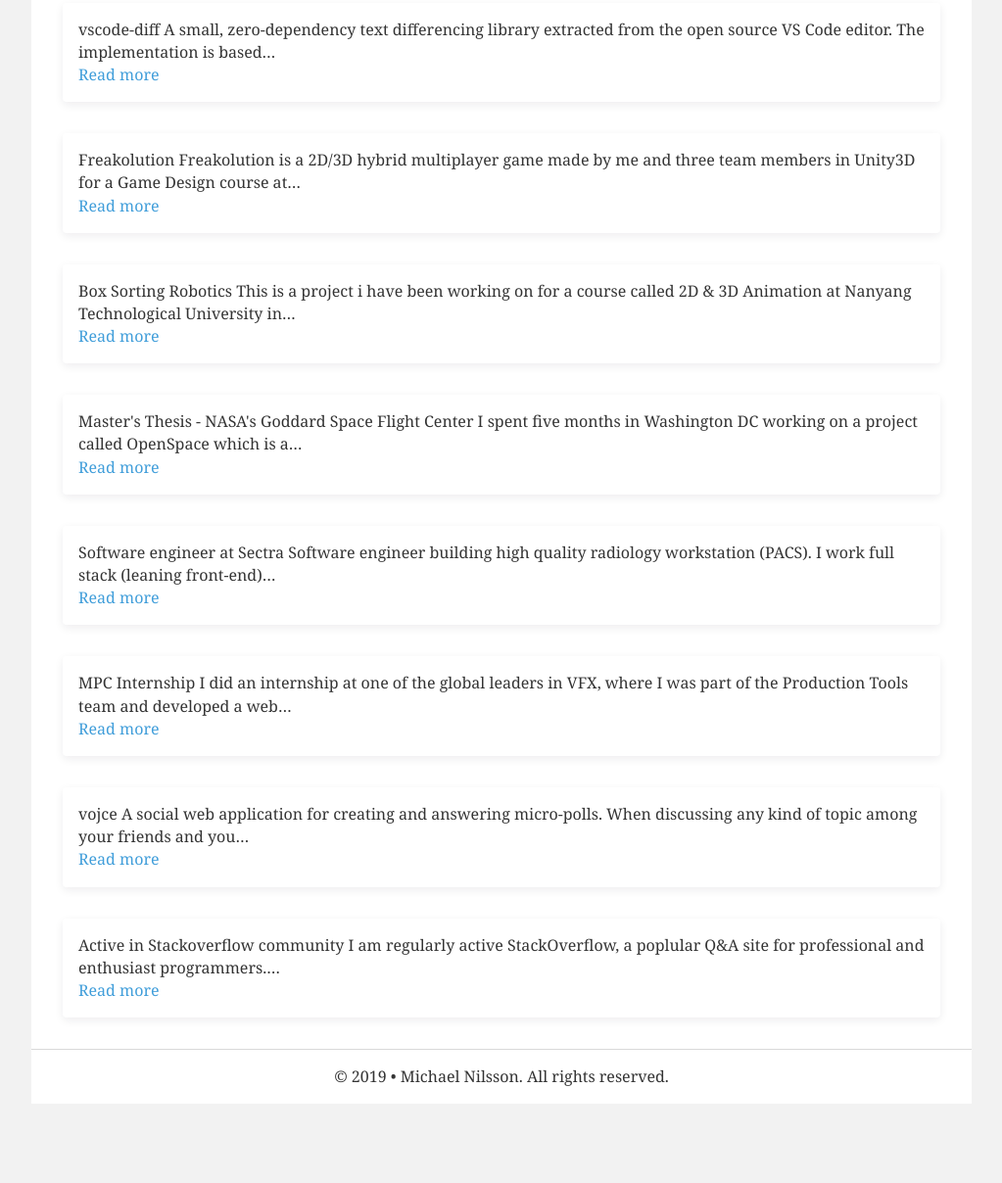
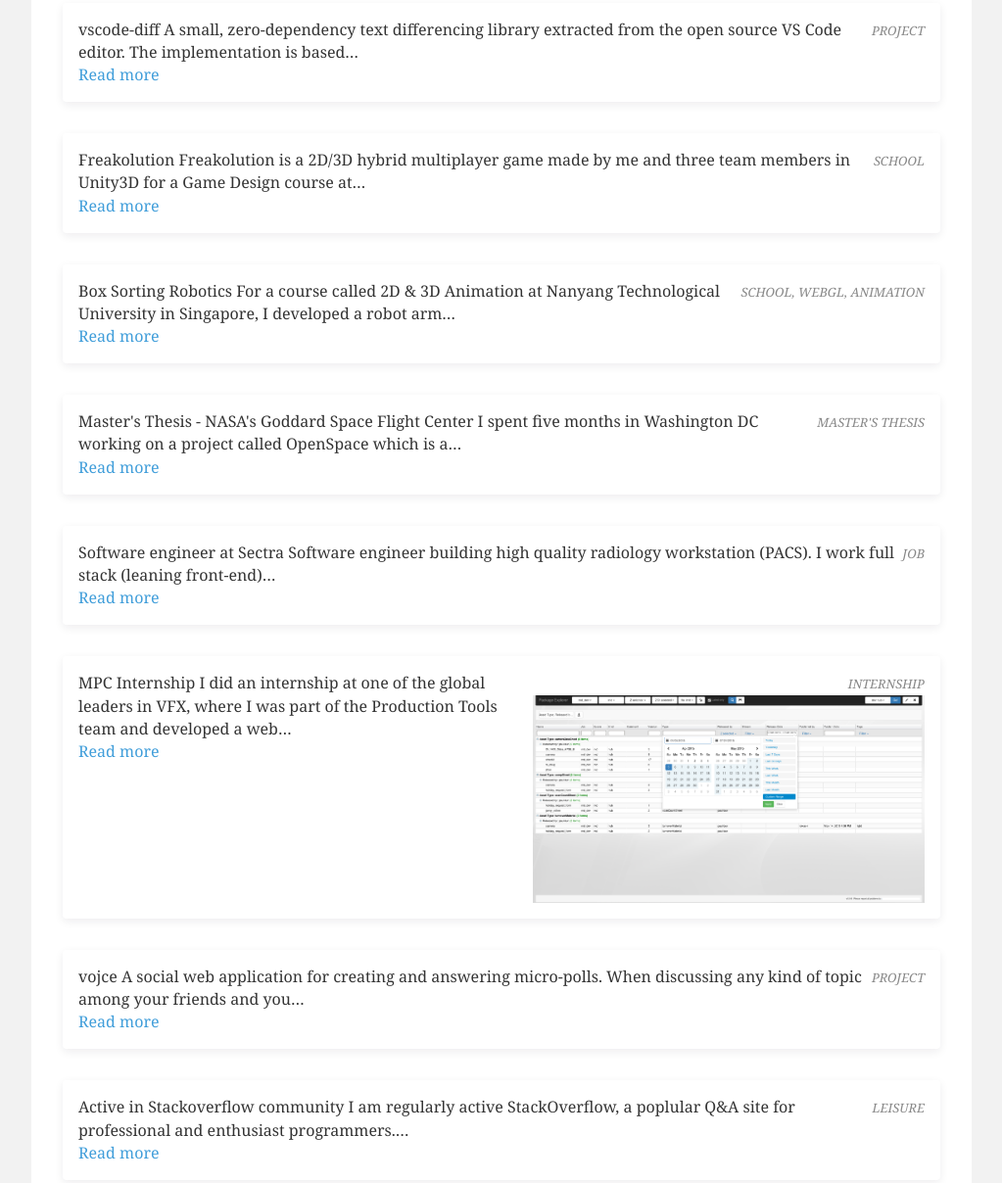
Before and after one commit to micnil/micnil.github.io, a Gatsby site: page /work in a window 1280 px wide. Shown: the part 228-1436 px from the top of the page at 98% size, without its empty margins (128-1151 px from the left). Before the commit the page ends 1355 px from the top, so only its background shows below. Built offline with nearby package versions, Linux system fonts and the light colour scheme; Gatsby itself is replaced by a stand-in of ours; some packages are replaced by stand-ins of ours; what typography-theme-moraga would draw is missing.

Commit message:
WIP: Add thumbnails and tags to work posts

```diff
--- a/content/work/inverse-kinematics.md
+++ b/content/work/inverse-kinematics.md
@@ -1,12 +1,12 @@
 ---
 key: "work"
 title: "Box Sorting Robotics"
-tags: ["school"]
+tags: ["school", "webgl", "animation"]
 start: 2016
 ---
 **Box Sorting Robotics**
 
-This is a project i have been working on for a course called 2D & 3D Animation at Nanyang Technological University in Singapore. It is a robot arm simulation that tries to sort boxes based on color while the user disrupts with the mouse pointer.
+For a course called 2D & 3D Animation at Nanyang Technological University in Singapore, I developed a robot arm simulation that tries to sort boxes based on color while the user disrupts with the mouse pointer.
 <!-- end -->
 The robot arm movement is simulated using inverse kinematics. Each delta movement is found with an pseudo inverse jacobian algorithm with damping. The arm has been made stiff and the target position for each segment is manipulated to avoid "uncomfortable" positions. The algorithm was first tested in a pure javascript 2D version which can be found here, and was later ported to this improved 3D version using webGL through the Three.js framework. Apart from that, Cannon.js is used for the box physics and Sylvester.js is used for matrix operations.
 
--- a/content/work/mpc.md
+++ b/content/work/mpc.md
@@ -3,10 +3,11 @@ key: "work"
 title: "MPC Internship"
 tags: ["internship"]
 start: 2015
+thumbnail: "../../src/images/packageExplorer2.png"
 ---
 **MPC Internship**
 
-I did an internship at one of the global leaders in VFX, where I was part of the Production Tools team and developed a web application that can browse and filter the assets that artists create.
+I did an internship at one of the global leaders in VFX, where I was part of the Production Tools team and developed a web application that can browse and filter the assets that artists create. <div style="float:right">![Package Explorer](../../src/images/packageExplorer2.png)</div>
 <!-- end -->
 The team I was part of develops and maintains web based applications with the purpose to deal with production planning and management. This includes applications that handles scheduling, feedback/reviews, viewing of assets and shot samples (“*dailies*”), planning rendering times and priority, managing staff timesheets, administering user permissions to the intranet and more. During my time at MPC I was introduced to most aspects of the visual effects pipeline, and the technology behind it. However, my main project was to rebuild a web application called the Package Explorer from scratch, which had been non-functional for around a year due to changes in the architecture. The rebuild would allow stakeholder to give input for new requirements aswell.
 
--- a/src/pages/work.js
+++ b/src/pages/work.js
@@ -1,4 +1,5 @@
 import React, { useReducer } from 'react';
+import Img from 'gatsby-image';
 import styled from 'styled-components';
 import Layout from '../components/Layout';
 import SEO from '../components/Seo';
@@ -33,6 +34,13 @@ const ToggleReadMore = styled.span`
   }
 `;
 
+const Tag = styled.span`
+  color: #888;
+  text-transform: uppercase;
+  font-style: italic;
+  font-size: 0.8em;
+`;
+
 function reducer(state, action) {
   switch (action.type) {
     case 'readMore':
@@ -44,12 +52,44 @@ function reducer(state, action) {
   }
 }
 
+const TagList = ({ children }) => (
+  <div style={{  }}>
+    {children.map((tag, i) => (
+      <Tag key={tag}>
+        {tag}
+        {i < children.length - 1 && ',  '}
+      </Tag>
+    ))}
+  </div>
+);
+
+function Excerpt({ content, thumbnail, tags, onClickReadMore }) {
+  return (
+    <>
+      <div style={{ display: 'flex' }}>
+        <div style={{ display: 'flex', flexDirection: 'column' }}>
+          <HTMLContent content={content} />
+          <ToggleReadMore onClick={onClickReadMore}>Read more</ToggleReadMore>
+        </div>
+        <div style={{ display: 'flex', flexDirection: 'column', flex: '1 0 auto', alignItems:"flex-end" }}>
+          <TagList>{tags}</TagList>
+          {thumbnail && (
+            <Img
+              style={{  }}
+              fixed={thumbnail.childImageSharp.fixed}
+            />
+          )}
+        </div>
+      </div>
+    </>
+  );
+}
+
 const WorkPage = ({ data }) => {
   const [state, dispatch] = useReducer(reducer, {});
 
   const posts = data.allMarkdownRemark.edges.map(edge => {
     const { node } = edge;
-
     return (
       <Post key={node.fileAbsolutePath}>
         {state[node.fileAbsolutePath] ? (
@@ -64,16 +104,14 @@ const WorkPage = ({ data }) => {
             </ToggleReadMore>
           </>
         ) : (
-          <>
-            <HTMLContent content={node.excerpt} />
-            <ToggleReadMore
-              onClick={() =>
-                dispatch({ type: 'readMore', payload: node.fileAbsolutePath })
-              }
-            >
-              Read more
-            </ToggleReadMore>
-          </>
+          <Excerpt
+            content={node.excerpt}
+            thumbnail={node.frontmatter.thumbnail}
+            tags={node.frontmatter.tags}
+            onClickReadMore={() =>
+              dispatch({ type: 'readMore', payload: node.fileAbsolutePath })
+            }
+          />
         )}
       </Post>
     );
@@ -99,6 +137,13 @@ export const query = graphql`
             title
             start
             tags
+            thumbnail {
+              childImageSharp {
+                fixed(width: 400, quality: 100) {
+                  ...GatsbyImageSharpFixed
+                }
+              }
+            }
           }
           fileAbsolutePath
           html
```
